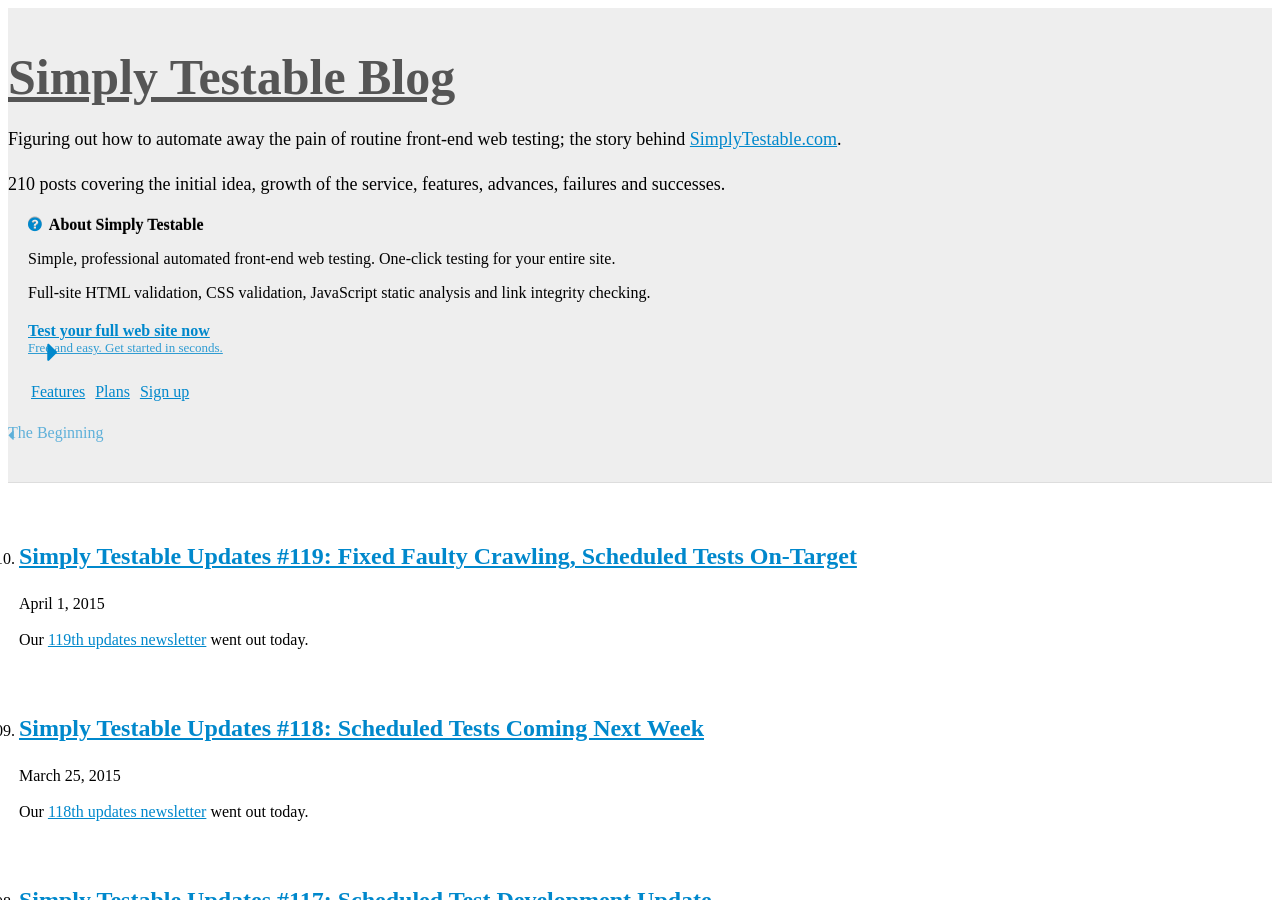
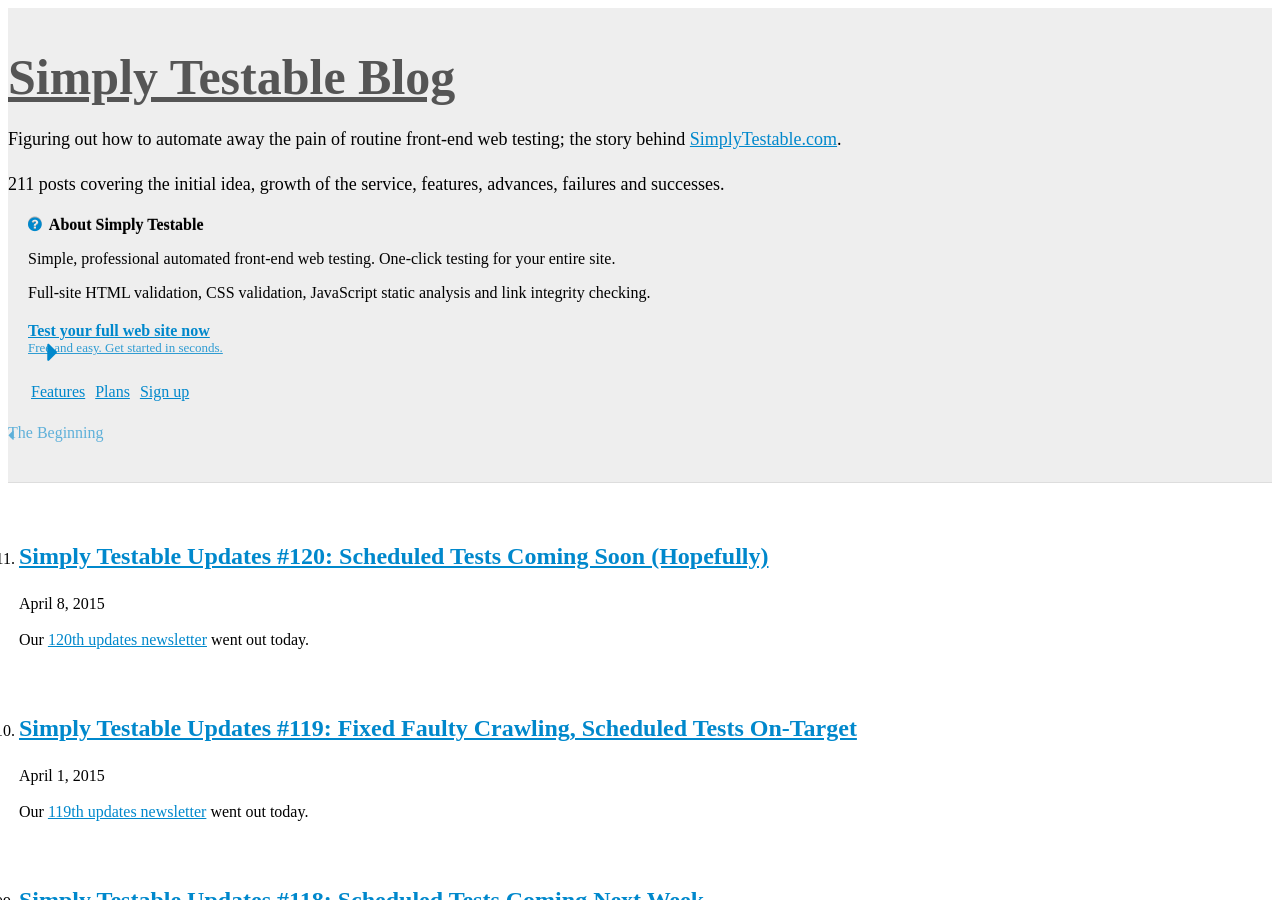
Before and after one commit to webignition/blog.simplytestable.com, a Jekyll site: the page built from archive/index.html, in a window 1280 px wide and 900 px high. Built offline with Jekyll 4.4.1, drawn with Linux system fonts in a browser that asks for light colours; nearby versions of some CDN libraries; comment, search, counter and statistics services are not loaded; a style sheet for code colours, icons or effects is not loaded; some of the changed text lies outside the part shown.

Commit message:
120th weekly newsletter notification

```diff
--- a/archive/index.html
+++ b/archive/index.html
@@ -6,6 +6,28 @@ is_archive: true
 <ol class="archive">
 
 
+    <li value="211">
+        <h2><a href="/simply-testable-updates-120/">Simply Testable Updates #120: Scheduled Tests Coming Soon (Hopefully) </a></h2>
+        <p class="post-date">April  8, 2015</p>
+
+
+
+
+
+
+
+
+
+    <p>
+        Our <a href="http://us5.campaign-archive2.com/?u=ac75e33d993d2b502e333ddd0&amp;id=50af84b0f6">120th updates newsletter</a> went out today.
+    </p>
+
+
+
+
+    </li>
+
+
     <li value="210">
         <h2><a href="/simply-testable-updates-119/">Simply Testable Updates #119: Fixed Faulty Crawling, Scheduled Tests On-Target </a></h2>
         <p class="post-date">April  1, 2015</p>
```
Also changed, not shown: _posts/2015/2015-04-08-simply-testable-updates-120.html (added, +14 -0 lines).
